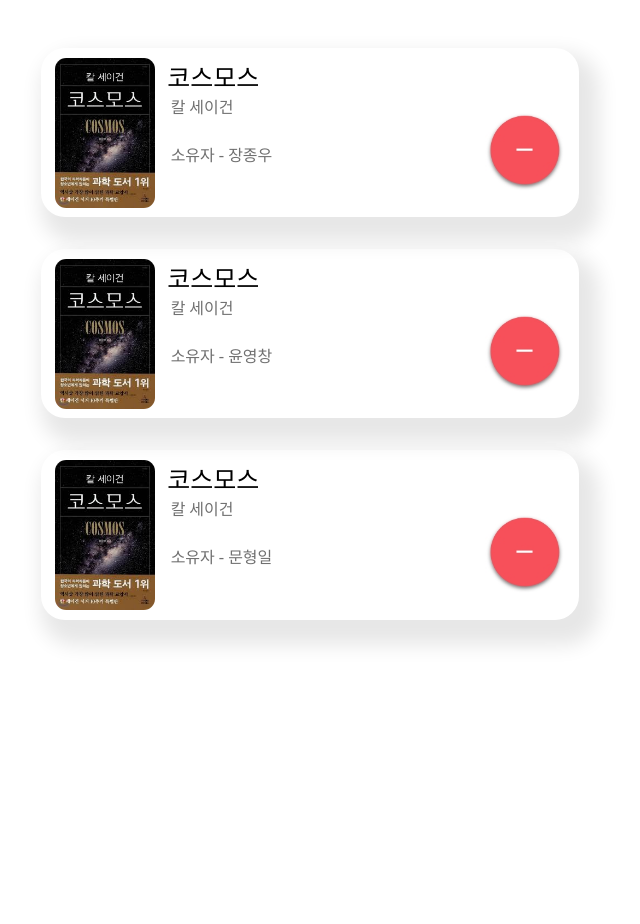
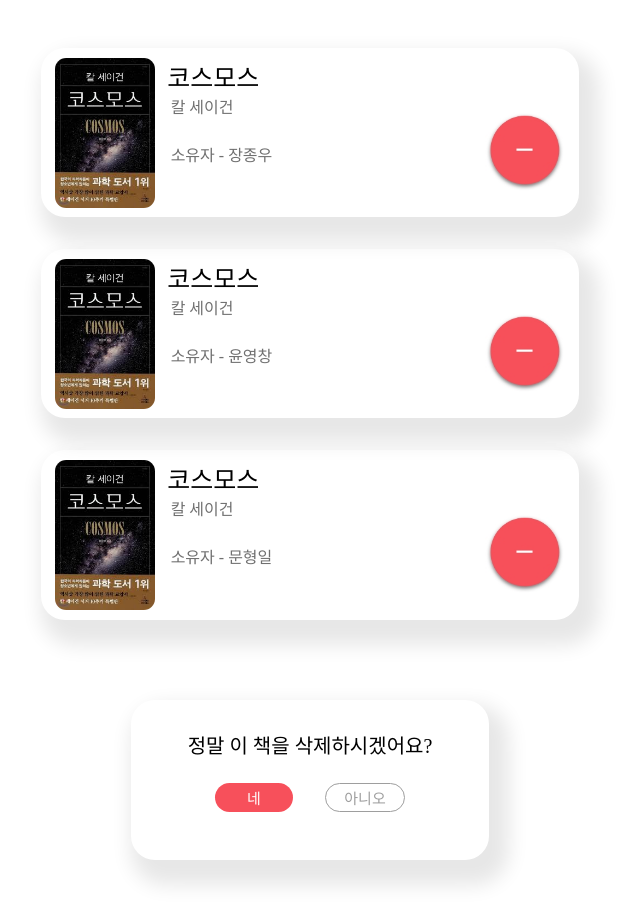
Before and after one commit to inudevs/Flowbook_web, a Vue app: page /manage/book in a window 1280 px wide. Shown: the top 924 px of the page, without its empty margins (330-970 px from the left). Before the commit the page ends 800 px from the top, so only its background shows below. Built offline with nearby package versions, Linux system fonts and the light colour scheme.

Commit message:
책 삭제시 확인창 구현

```diff
--- /dev/null
+++ b/src/components/AddStudent.vue
@@ -0,0 +1,57 @@
+<script>
+export default {
+    name: 'AddStudent'
+}
+</script>
+
+<template>
+    <div class="student">
+        <div class="student__frame">
+            테스트
+        </div>
+    </div>
+</template>
+
+<style lang="scss" scoped>
+
+.student {
+  display: flex;
+  margin: auto;
+  width: 70%;
+  height: auto;
+  padding-top: 3em;
+  padding-bottom: 5em;
+
+  &__frame {
+    display: flex;
+    width: 70%;
+    margin: auto;
+    align-items: center;
+    justify-content: center;
+    text-align: center;
+    box-shadow: 10px 15px 20px 10px rgb(231, 231, 231);
+    border-radius: 1.5em 1.5em 1.5em 1.5em;
+    margin-bottom: 3em;
+  }
+  &__user {
+    display: flex;
+    width: 100%;
+    text-align: left;
+    padding-left: 2em;
+    font-size: 23px;
+    color: black;
+    margin-bottom: 1rem;
+    margin-top: 1rem;
+  }
+  &__content {
+    display: flex;
+    width: 80%;
+    text-emphasis: left;
+    padding-left: 2em;
+    padding-right: 5em;
+    font-size: 19px;
+    color: black;
+    margin-bottom: 2rem;
+  }
+}
+</style>
--- /dev/null
+++ b/src/components/CheckDelete.vue
@@ -0,0 +1,92 @@
+<script>
+export default {
+    name: 'CheckDelete'
+}
+</script>
+
+<template>
+    <div class="check">
+        <div class="check__frame">
+            <div class="check__question">
+                정말 이 책을 삭제하시겠어요?
+            </div>
+            <div class="column">
+                <div class="check__yes">
+                    네
+                </div>
+                <div class="check__no">
+                    아니오
+                </div>
+            </div>
+        </div>
+    </div>
+</template>
+
+<style lang="scss" scoped>
+.check {
+  display: flex;
+  margin: auto;
+  width: 70%;
+  height: auto;
+  padding-top: 3em;
+  padding-bottom: 5em;
+
+  &__frame {
+    display: flex;
+    width: 40%;
+    height: 10em;
+    margin: auto;
+    align-self: flex-start;
+    text-align: center;
+    box-shadow: 10px 15px 20px 10px rgb(231, 231, 231);
+    border-radius: 1.5em 1.5em 1.5em 1.5em;
+    flex-direction: column;
+    margin-bottom: 3em;
+  }
+
+  &__question {
+      color: black;
+      margin-top: 1.5em;
+      font-size: 20px;
+      flex-direction: row;
+  }
+
+  &__yes {
+    display: flex;
+    align-items: center;
+    justify-content: center;
+    width: 20%;
+    background-color: #F7505B;
+    padding: 0.2rem;
+    font-size: 15px;
+    color: white;
+    flex-direction: column;
+    margin-right: 1rem;
+    border-radius: 1.5em 1.5em 1.5em 1.5em;
+    cursor: pointer;
+  }
+
+  &__no {
+    display: flex;
+    align-items: center;
+    justify-content: center;
+    flex-direction: column;
+    width: 20%;
+    padding: 0.2rem;
+    color: #9E9E9E;
+    border: 0.5px solid #9E9E9E;
+    font-size: 15px;
+    margin-left: 1rem;
+    border-radius: 1.5em 1.5em 1.5em 1.5em;
+    cursor: pointer;
+
+  }
+}
+
+.column {
+    display: flex;
+    flex-direction: row;
+    margin-top: 1.5em;
+    justify-content: center;
+}
+</style>
--- /dev/null
+++ b/src/pages/Report.vue
@@ -0,0 +1,23 @@
+<script>
+import GetReport from '@/components/GetReport'
+
+export default {
+  name: 'Report',
+  components: {
+    GetReport
+  }
+}
+</script>
+
+<template>
+    <div class="page">
+        <get-report />
+    </div>
+</template>
+
+<style lang="scss" scoped>
+.page {
+    width: 100%;
+    margin: auto;
+}
+</style>
--- a/src/pages/manage/Delete.vue
+++ b/src/pages/manage/Delete.vue
@@ -1,10 +1,12 @@
 <script>
 import DeleteBook from '@/components/DeleteBook'
+import CheckDelete from '@/components/CheckDelete'
 
 export default {
   name: 'Delete',
   components: {
-    DeleteBook
+    DeleteBook,
+    CheckDelete
   }
 }
 </script>
@@ -12,6 +14,7 @@ export default {
 <template>
     <div class="page">
         <delete-book />
+        <check-delete />
     </div>
 </template>
 
--- a/src/pages/manage/Report.vue
+++ /dev/null
@@ -1,23 +0,0 @@
-<script>
-import GetReport from '@/components/GetReport'
-
-export default {
-  name: 'Report',
-  components: {
-    GetReport
-  }
-}
-</script>
-
-<template>
-    <div class="page">
-        <get-report />
-    </div>
-</template>
-
-<style lang="scss" scoped>
-.page {
-    width: 100%;
-    margin: auto;
-}
-</style>
--- /dev/null
+++ b/src/pages/manage/Student.vue
@@ -0,0 +1,23 @@
+<script>
+import AddStudent from '@/components/AddStudent'
+
+export default {
+    name: 'Student',
+    components: {
+        AddStudent
+    }
+}
+</script>
+
+<template>
+    <div class="page">
+        <add-student />
+    </div>
+</template>
+
+<style lang="scss" scoped>
+.page
+{
+    width: 100%;
+}
+</style>
--- a/src/router.js
+++ b/src/router.js
@@ -6,8 +6,9 @@ import Router from 'vue-router'
 import Login from '@/pages/auth/Login.vue'
 import Register from '@/pages/auth/Register.vue'
 import Index from '@/pages/Index.vue'
-import Report from '@/pages/manage/Report.vue'
+import Report from '@/pages/Report.vue'
 import Delete from '@/pages/manage/Delete.vue'
+import Student from '@/pages/manage/Student.vue'
 
 Vue.use(Router)
 
@@ -54,7 +55,9 @@ export default new Router({
       component: Register
     },
     {
-      path: '/manage/student'
+      path: '/manage/student',
+      name: 'student',
+      component: Student
     },
     {
       path: '/manage/book',
```
